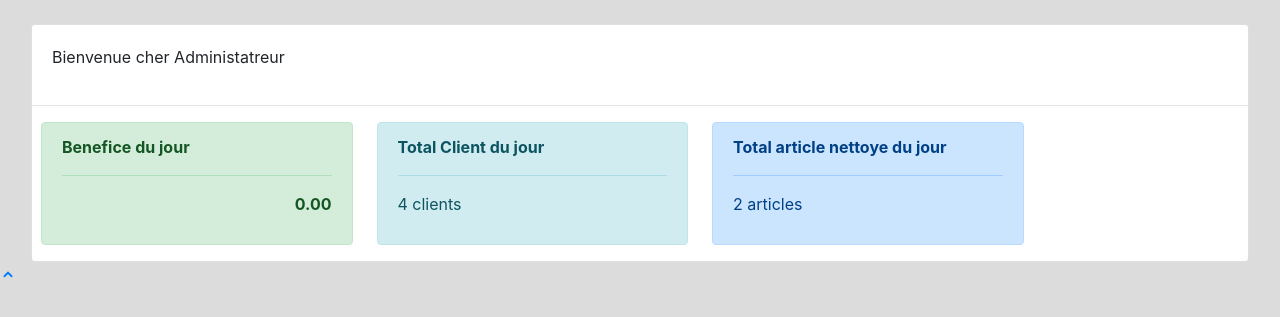
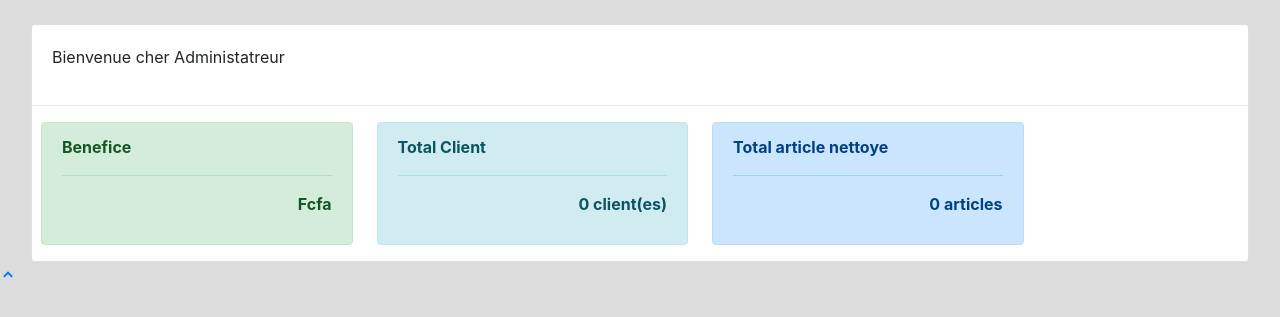
Before and after one commit to ayaya6436/gestionPressing, a PHP site: page /pressClean/ in a window 1280 px wide. Shown: the part 54-371 px from the top of the page. Run offline with PHP 8.4, Linux system fonts and the light colour scheme; the visitor is signed in with stand-in values (Sample User, id 1); tables that the repository leaves empty or names only in its code hold one stand-in row (values such as "Sample post"); some libraries are stand-ins or nearby versions.

Commit message:
mise a jour dashboard

```diff
--- a/dashboard.php
+++ b/dashboard.php
@@ -27,38 +27,38 @@
 				<hr>
 				<div class="row">
 				<div class="alert alert-success col-md-3 ml-4">
-					<p><b><large>Benefice du jour</large></b></p>
+					<p><b><large>Benefice </large></b></p>
 				<hr>
 					<p class="text-right"><b><large><?php
 					include 'db_connect.php';
-					$commande = $conn->query("SELECT SUM(montant_total) as montant FROM commandes where pay_status= 1 and date(date_creation)= '".date('Y-m-d')."'");
-					echo $commande->num_rows > 0 ? number_format($commande->fetch_array()['montant'],2) : "0.00";
-
+					$commande = $conn->query("SELECT SUM(montant_total) as montant FROM commandes WHERE pay_status = 1 AND DATE(date_creation) = '" . date('Y-m-d') . "'");
+					$montant = $commande->num_rows > 0 ? $commande->fetch_array()['montant'] : 0;
+					echo $montant !== null ? number_format($montant, 2) : "Fcfa";
 
 					 ?></large></b></p>
 
 				</div>
 				<div class="alert alert-info col-md-3 ml-4">
-					<p><b><large>Total Client du jour</large></b></p>
+					<p><b><large>Total Client</large></b></p>
 				<hr>
 					<p class="text-right"><b><large><?php
 					include 'db_connect.php';
-					// $laundry = $conn->query("SELECT count(id) as `count` FROM commandes where  date(date_created)= '".date('Y-m-d')."'");
-					// echo $laundry->num_rows > 0 ? number_format($laundry->fetch_array()['count']) : "0";
+					$commande = $conn->query("SELECT count(id) as `count` FROM commandes where  date(date_creation)= '".date('Y-m-d')."'");
+					echo $commande->num_rows > 0 ? number_format($commande->fetch_array()['count'])." client(es)" : "0";
 
 					 ?></large></b></p>
-					 4 clients
+
 				</div>
 				<div class="alert alert-primary col-md-3 ml-4">
-					<p><b><large>Total article nettoye du jour</large></b></p>
+					<p><b><large>Total article nettoye </large></b></p>
 				<hr>
 					<p class="text-right"><b><large><?php
 					include 'db_connect.php';
-					// $laundry = $conn->query("SELECT count(id) as `count` FROM commandes where status = 3 and date(date_created)= '".date('Y-m-d')."'");
-					// echo $laundry->num_rows > 0 ? number_format($laundry->fetch_array()['count']) : "0";
+					$commande = $conn->query("SELECT count(id) as `count` FROM commandes where status = 3 and date(date_creation)= '".date('Y-m-d')."'");
+					echo $commande->num_rows > 0 ? number_format($commande->fetch_array()['count']). " articles" : "0";
 
 					 ?></large></b></p>
-					 2 articles
+
 				</div>
 				</div>
 			</div>
```
